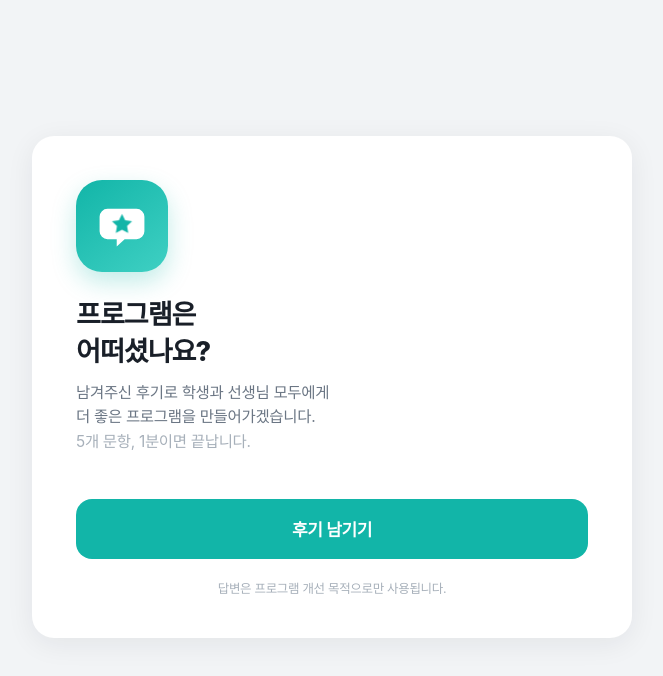
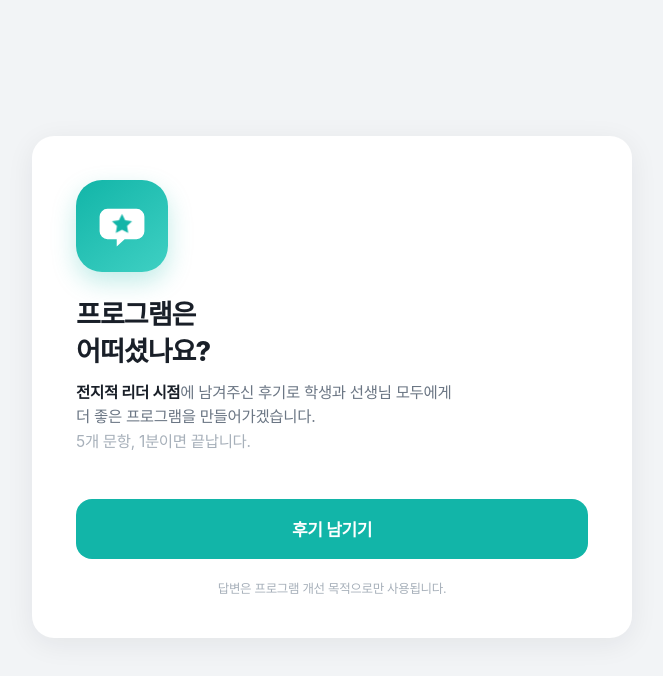
Before and after one commit to tjdwo3435-byte/fortyteacher-review, a plain HTML site: page index.html in a window 1280 px wide. Shown: the whole page, without its empty margins (308-971 px from the left). Drawn offline with Linux system fonts and the light colour scheme; a web font is replaced by a local one.

Commit message:
프로그램명: 전지적 리더 시점

```diff
--- a/index.html
+++ b/index.html
@@ -284,7 +284,7 @@ textarea:focus{outline:none;border-color:var(--mint);background:#fff;}
    ============================================================ */
 const CONFIG = {
   brandName:   "포티처",                    // 상단에 표시될 이름
-  programName: "",                          // 예: "2026 진로탐색 캠프" (비우면 표시 안 함)
+  programName: "전지적 리더 시점",             // 예: "2026 진로탐색 캠프" (비우면 표시 안 함)
   formEmail:   "idengroup@naver.com",       // FormSubmit 수신 메일. 비우면 제출은 되지만 메일 발송은 생략
   sheetUrl:    "https://script.google.com/macros/s/AKfycbxIFe8ZBzj6Xlhv9RbWvvAgwclgMCf6Xh2n1BYKY3HItLXKv1Zjh4jKdVv_gGqsoJaI/exec", // Apps Script 웹앱 /exec URL. 비우면 시트 저장 없이 메일만 발송
   gaId:        ""                           // GA4 측정 ID (예: "G-XXXXXXX"). 비우면 추적 안 함
```
